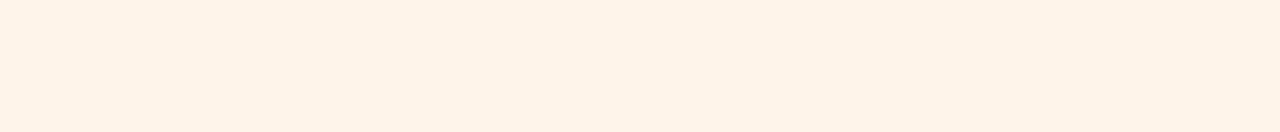
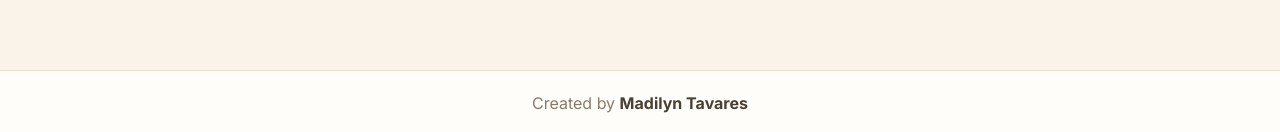
Before and after one commit to Maddie-The-Muffin/book-tracker, a Next.js app: page / in a window 1280 px wide. Shown: the part 665-797 px from the top of the page. Built offline with nearby package versions, Linux system fonts and the light colour scheme; no server answers; the database is empty.

Commit message:
Added footer

```diff
--- a/src/app/layout.tsx
+++ b/src/app/layout.tsx
@@ -1,5 +1,6 @@
 import type { Metadata } from "next";
 import { NavLink } from "@/components/ui/NavLink";
+import { Footer } from "@/components/ui/Footer";
 import { Fraunces, Inter } from "next/font/google";
 import "./globals.css";
 
@@ -52,6 +53,7 @@ export default function RootLayout({ children }: LayoutProps<"/">) {
         </header>
         {/* id is the skip link's target; tabIndex -1 lets it receive focus programmatically. */}
         <main id="main" tabIndex={-1} className="focus:outline-none mx-auto w-full max-w-3xl flex-1 px-4 py-8">{children}</main>
+        <Footer />
       </body>
     </html>
   );
--- /dev/null
+++ b/src/components/ui/Footer.tsx
@@ -0,0 +1,16 @@
+export function Footer() {
+    return  (
+    <footer aria-label="Footer" className="border-t border-border items-center py-1 bg-surface">
+        <div className="mx-auto py-4">
+            <p className="text-center text-ink-muted">Created by{" "}
+                <a href="https://www.maddietavares.dev/"
+                target="_blank"
+                referrerPolicy="no-referrer"
+                className="text-ink font-bold hover:underline"
+                >Madilyn Tavares <span className="sr-only"> Link to Madilyn's website (opens in a new tab)</span>
+                </a>
+            </p>
+        </div>
+    </footer>
+    )
+}
```
